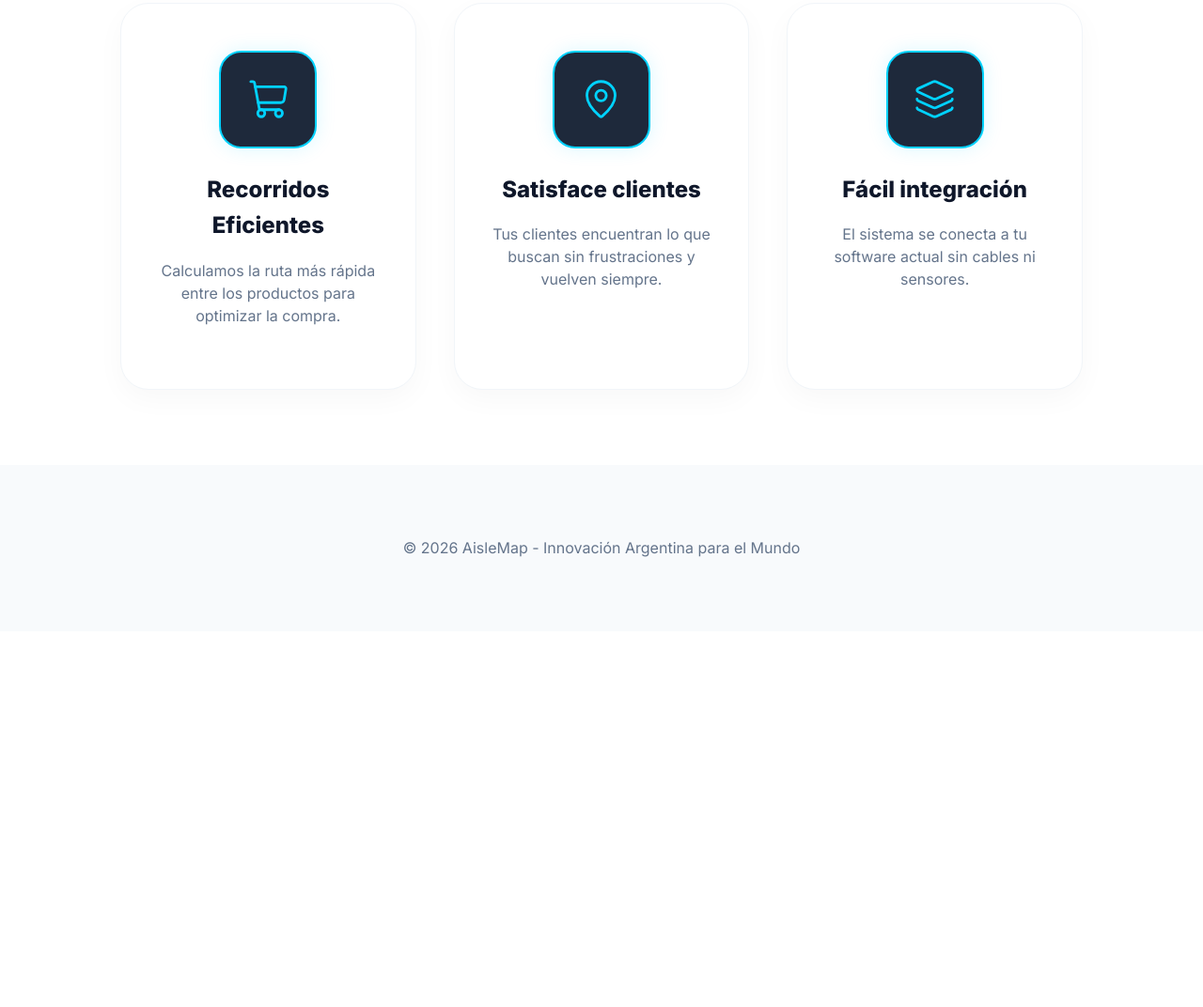
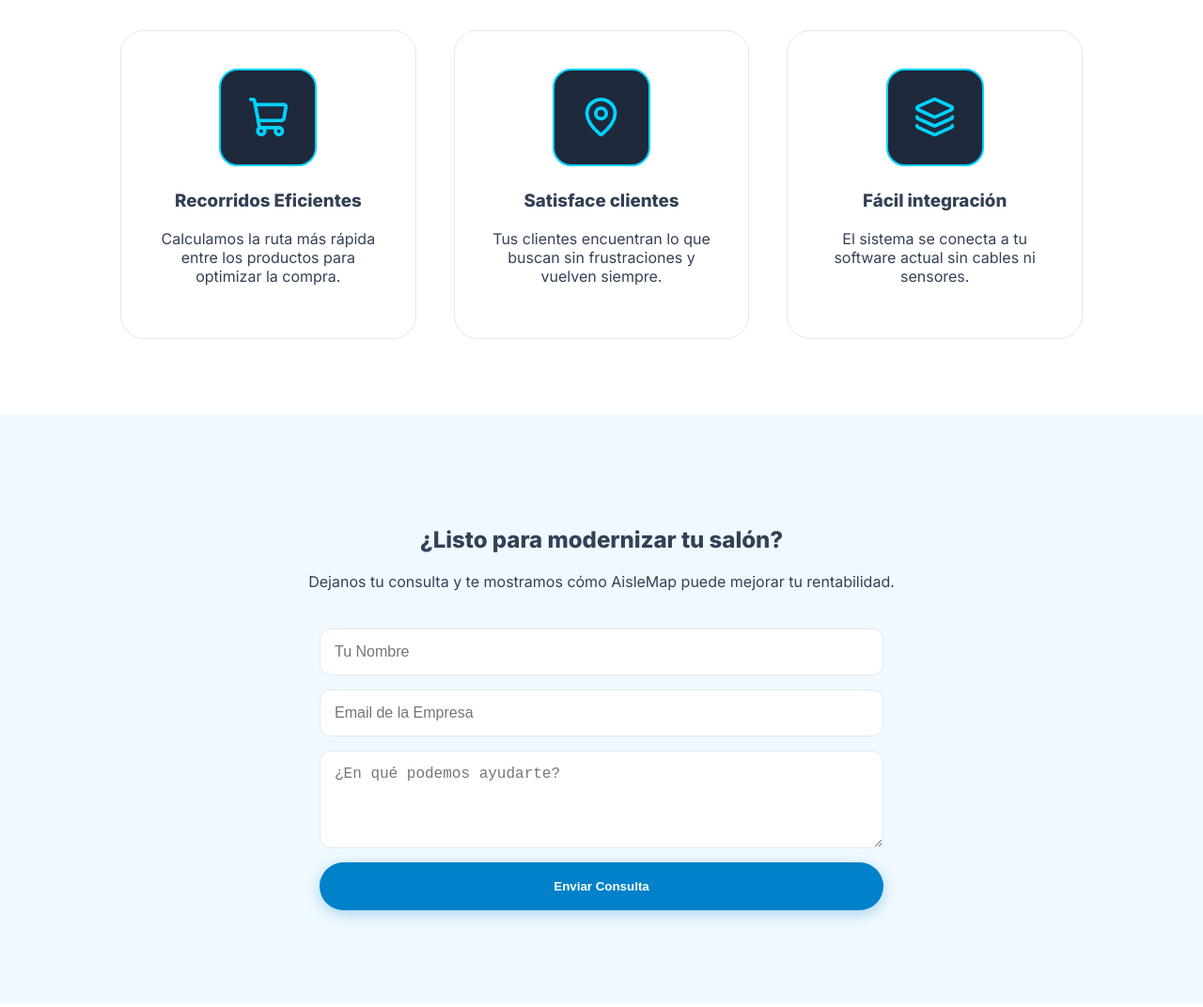
Before and after one commit to annoniuniverse/indoorps, a plain HTML site: page index.html in a window 1280 px wide. Shown: the part 695-1767 px from the top of the page at 94% size. Before the commit the page ends 1367 px from the top, so only its background shows below. Drawn offline with nearby package versions, Linux system fonts and the light colour scheme.

Commit message:
Web completa con navegacion y contacto

```diff
--- a/index.html
+++ b/index.html
@@ -3,7 +3,7 @@
 <head>
     <meta charset="UTF-8">
     <meta name="viewport" content="width=device-width, initial-scale=1.0">
-    <title>AisleMap | Optimización de Supermercados</title>
+    <title>AisleMap | Navegación Inteligente</title>
     <link rel="stylesheet" href="styles.css">
     <link href="https://fonts.googleapis.com/css2?family=Inter:wght@400;600;800&display=swap" rel="stylesheet">
     <script src="https://unpkg.com/lucide@latest"></script>
@@ -22,8 +22,8 @@
 
     <section id="inicio" class="hero">
         <div class="hero-content">
-            <h1>Navegación inteligente para grandes superficies.</h1>
-            <p class="subtitle">Sin hardware, optimiza recorridos, mejora la experiencia y aumenta el ticket promedio.</p>
+            <h1>Navegación inteligente para grandes superficies</h1>
+            <p class="subtitle">Sin hardware: optimiza recorridos, mejora la experiencia y aumenta el ticket promedio.</p>
             <div class="hero-buttons">
                 <button class="btn-primary">Ver Demo</button>
             </div>
@@ -34,7 +34,6 @@
         <div class="feature-card">
             <div class="dark-icon-box">
                 <i data-lucide="shopping-cart" class="icon-style"></i>
-                <div class="glow-line"></div>
             </div>
             <h3>Recorridos Eficientes</h3>
             <p>Calculamos la ruta más rápida entre los productos para optimizar la compra.</p>
@@ -43,7 +42,6 @@
         <div class="feature-card">
             <div class="dark-icon-box">
                 <i data-lucide="map-pin" class="icon-style"></i>
-                <div class="glow-line"></div>
             </div>
             <h3>Satisface clientes</h3>
             <p>Tus clientes encuentran lo que buscan sin frustraciones y vuelven siempre.</p>
@@ -52,11 +50,21 @@
         <div class="feature-card">
             <div class="dark-icon-box">
                 <i data-lucide="layers" class="icon-style"></i>
-                <div class="glow-line"></div>
             </div>
             <h3>Fácil integración</h3>
             <p>El sistema se conecta a tu software actual sin cables ni sensores.</p>
         </div>
+    </section>
+
+    <section id="contacto" class="contact-section">
+        <h2>¿Listo para modernizar tu salón?</h2>
+        <p>Dejanos tu consulta y te mostramos cómo AisleMap puede mejorar tu rentabilidad.</p>
+        <form class="contact-form">
+            <input type="text" placeholder="Tu Nombre" required>
+            <input type="email" placeholder="Email de la Empresa" required>
+            <textarea placeholder="¿En qué podemos ayudarte?" rows="4"></textarea>
+            <button type="submit" class="btn-primary">Enviar Consulta</button>
+        </form>
     </section>
 
     <footer>
--- a/styles.css
+++ b/styles.css
@@ -1,24 +1,20 @@
-/* VARIABLES DE COLOR - Estética Tech/Moderna */
 :root {
-    --primary: #0081C9;       /* Azul Principal */
-    --accent: #00d2ff;        /* Celeste Neón para detalles */
-    --dark-box: #1e293b;      /* Fondo de los iconos */
-    --dark-bg: #0f172a;       /* Azul muy oscuro para textos */
+    --primary: #0081C9;
+    --accent: #00d2ff;
+    --dark-box: #1e293b;
+    --dark-bg: #0f172a;
     --white: #ffffff;
     --light-blue: #f0f9ff;
 }
 
-/* RESET Y BASE */
 body {
     font-family: 'Inter', sans-serif;
     margin: 0;
-    padding: 0;
     color: #334155;
     background-color: var(--white);
-    line-height: 1.6;
+    scroll-behavior: smooth; /* Esto hace que el salto sea suave */
 }
 
-/* NAVEGACIÓN */
 nav {
     display: flex;
     justify-content: space-between;
@@ -35,27 +31,12 @@ nav {
     font-size: 1.8rem;
     font-weight: 800;
     color: var(--primary);
-    letter-spacing: -1px;
 }
 
-nav ul {
-    display: flex;
-    list-style: none;
-    gap: 30px;
-}
+nav ul { display: flex; list-style: none; gap: 30px; }
+nav a { text-decoration: none; color: var(--dark-bg); font-weight: 600; transition: 0.3s; }
+nav a:hover { color: var(--primary); }
 
-nav a {
-    text-decoration: none;
-    color: var(--dark-bg);
-    font-weight: 600;
-    transition: 0.3s;
-}
-
-nav a:hover {
-    color: var(--primary);
-}
-
-/* HERO SECTION (CABECERA) */
 .hero {
     padding: 120px 10% 80px;
     background: linear-gradient(180deg, #bae6fd 0%, #ffffff 100%);
@@ -65,27 +46,16 @@ nav a:hover {
 .hero h1 {
     font-size: 3.5rem;
     font-weight: 800;
-    color: var(--dark-bg);
-    line-height: 1.1;
-    max-width: 900px;
-    margin: 0 auto 25px;
+    margin-bottom: 25px;
     letter-spacing: -2px;
 }
 
 .subtitle {
-    font-size: 1.5rem; /* Un pelín más grande para que tenga peso */
+    font-size: 1.5rem;
     color: #1e40af;
-    max-width: 800px;
-    margin: 0 auto 40px; /* Más espacio antes del botón */
+    max-width: 850px;
+    margin: 0 auto 40px;
     font-weight: 500;
-}
-
-.support-text {
-    font-size: 1rem;
-    color: #64748b;
-    margin-bottom: 40px;
-    font-weight: 500;
-    font-style: italic;
 }
 
 .btn-primary {
@@ -94,19 +64,17 @@ nav a:hover {
     padding: 18px 45px;
     border: none;
     border-radius: 50px;
-    font-size: 1.1rem;
     font-weight: 700;
     cursor: pointer;
-    box-shadow: 0 10px 20px rgba(0,129,201,0.2);
-    transition: all 0.3s ease;
+    box-shadow: 0 4px 15px rgba(0,129,201,0.3);
+    transition: 0.3s;
 }
 
 .btn-primary:hover {
     transform: translateY(-3px);
-    box-shadow: 0 15px 25px rgba(0,129,201,0.3);
+    box-shadow: 0 10px 20px rgba(0,129,201,0.4);
 }
 
-/* SECCIÓN DE BENEFICIOS (TARJETAS) */
 .features {
     display: grid;
     grid-template-columns: repeat(auto-fit, minmax(300px, 1fr));
@@ -116,71 +84,49 @@ nav a:hover {
 
 .feature-card {
     background: var(--white);
-    padding: 50px 30px;
-    border-radius: 30px;
+    padding: 40px;
+    border-radius: 25px;
     text-align: center;
-    border: 1px solid #f1f5f9;
-    box-shadow: 0 10px 30px rgba(0,0,0,0.03);
-    transition: all 0.4s ease;
+    border: 1px solid #e2e8f0;
+    transition: 0.3s;
 }
 
-.feature-card:hover {
-    transform: translateY(-10px);
-    box-shadow: 0 20px 40px rgba(0,0,0,0.08);
-}
+.feature-card:hover { transform: translateY(-10px); }
 
-/* DISEÑO DE ICONOS OSCUROS CON BRILLO */
 .dark-icon-box {
     width: 100px;
     height: 100px;
     background: var(--dark-box);
     margin: 0 auto 25px;
-    border-radius: 24px;
+    border-radius: 20px;
     display: flex;
     align-items: center;
     justify-content: center;
-    position: relative;
     border: 2px solid var(--accent);
-    box-shadow: 0 0 20px rgba(0, 210, 255, 0.15);
-    transition: 0.3s;
 }
 
-.feature-card:hover .dark-icon-box {
-    background: var(--primary);
-    border-color: var(--white);
-    box-shadow: 0 0 30px rgba(0, 129, 201, 0.4);
+.icon-style { width: 45px; height: 45px; color: var(--accent); }
+
+/* SECCION CONTACTO */
+.contact-section {
+    padding: 100px 10%;
+    text-align: center;
+    background: var(--light-blue);
 }
 
-.icon-style {
-    width: 45px;
-    height: 45px;
-    color: var(--accent);
-    stroke-width: 1.5;
-    transition: 0.3s;
+.contact-form {
+    max-width: 600px;
+    margin: 40px auto 0;
+    display: flex;
+    flex-direction: column;
+    gap: 15px;
 }
 
-.feature-card:hover .icon-style {
-    color: var(--white);
+.contact-form input, .contact-form textarea {
+    padding: 15px;
+    border: 1px solid #e2e8f0;
+    border-radius: 12px;
+    font-size: 1rem;
 }
 
-.feature-card h3 {
-    color: var(--dark-bg);
-    font-size: 1.5rem;
-    font-weight: 800;
-    margin-bottom: 15px;
-}
-
-.feature-card p {
-    color: #64748b;
-    font-size: 1rem;
-    line-height: 1.5;
-}
-
-/* FOOTER */
-footer {
-    padding: 60px;
-    text-align: center;
-    background: #f8fafc;
-    color: #64748b;
-    font-weight: 500;
-}
+footer { padding: 40px; text-align: center; color: #64748b; }
```
